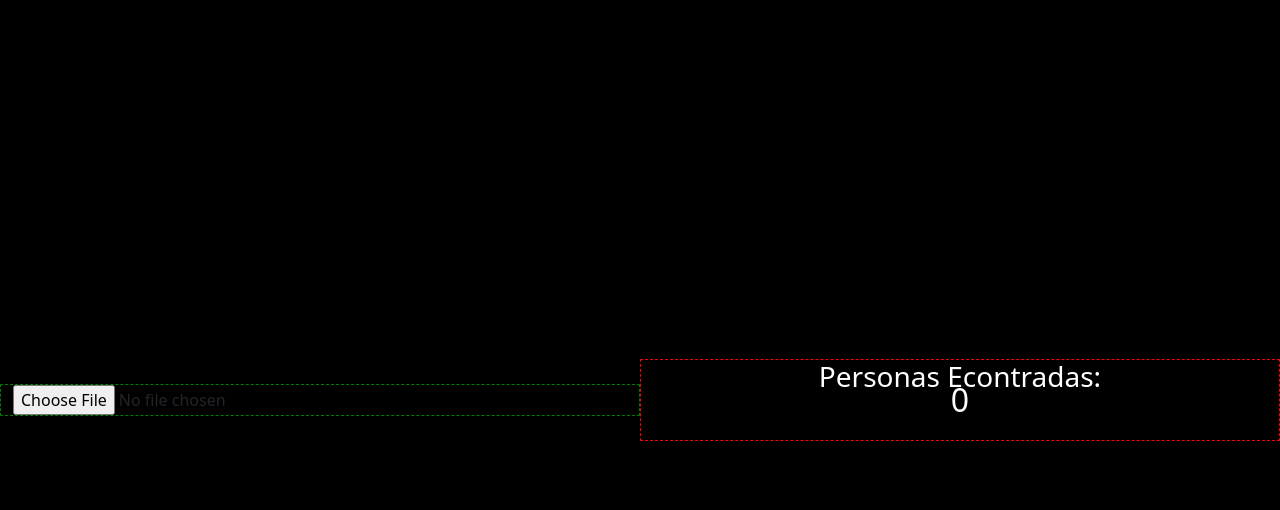
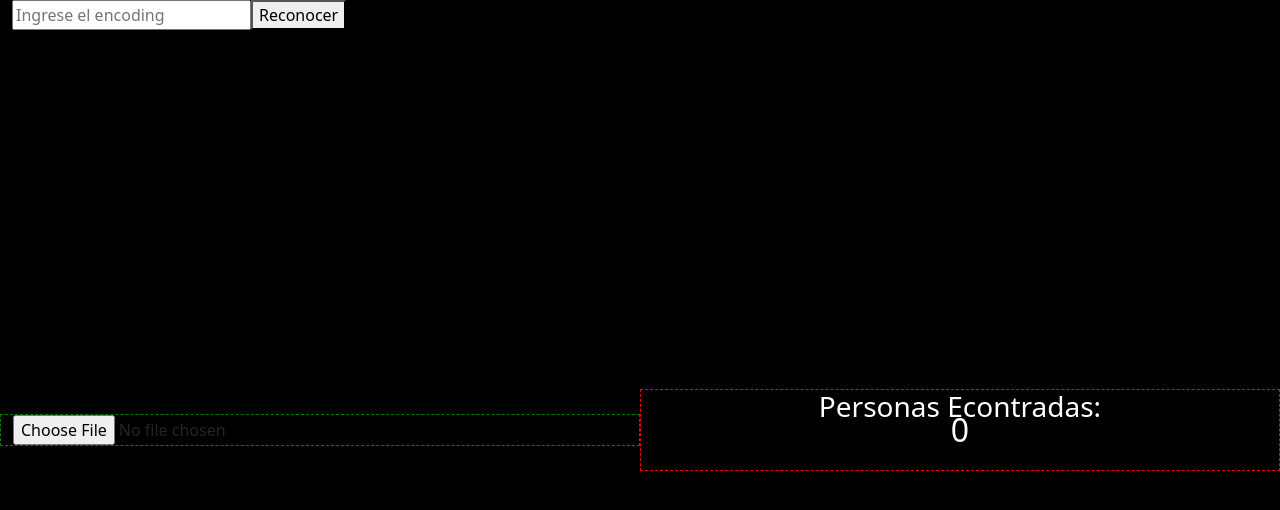
Before and after one commit to PePeWee07/FaceRecognitionApp, an Angular app: page /faces in a window 1280 px wide. Shown: the top 510 px of the page. Built offline with nearby package versions, Linux system fonts and the light colour scheme.

Commit message:
consumo de api reconocimiento

```diff
--- a/src/app/app.module.ts
+++ b/src/app/app.module.ts
@@ -5,7 +5,7 @@ import { AppRoutingModule } from './app-routing.module';
 import { AppComponent } from './app.component';
 import { HttpClientModule } from '@angular/common/http';
 import { FacesComponent } from './faces/faces.component';
-
+import { FormsModule } from '@angular/forms';
 @NgModule({
   declarations: [
     AppComponent,
@@ -14,7 +14,8 @@ import { FacesComponent } from './faces/faces.component';
   imports: [
     BrowserModule,
     AppRoutingModule,
-    HttpClientModule
+    HttpClientModule,
+    FormsModule
   ],
   providers: [],
   bootstrap: [AppComponent]
--- a/src/app/faces/faces.component.html
+++ b/src/app/faces/faces.component.html
@@ -1,4 +1,14 @@
 <div class="container-fluid">
+  <div class="row" style="color: white">
+    <div class="col-12">
+      <input type="text" [(ngModel)]="inputEncodingStr" placeholder="Ingrese el encoding" class="input-text">
+      <button class="btn-reconocer" (click)="reconocimiento()">Reconocer</button>
+      <div *ngIf="resultado" class="resultado">
+        <p>{{resultado.Server.nombre}} {{resultado.Server.apellido}}</p>
+      </div>
+    </div>
+  </div>
+
   <div class="row align-items-center" style="height: 100vh;">
     <div class="col-md-6" style="border: 1px dashed green;">
       <div class="upload">
--- a/src/app/faces/faces.component.ts
+++ b/src/app/faces/faces.component.ts
@@ -1,15 +1,14 @@
 import { Component, OnInit } from '@angular/core';
 import { UploadFileService } from '../service/upload-file.service';
 import { Faces, Server } from '../Interfaces/faces';
-import Swal from "sweetalert2"
+import Swal from 'sweetalert2';
 
 @Component({
   selector: 'app-faces',
   templateUrl: './faces.component.html',
-  styleUrls: ['./faces.component.scss']
+  styleUrls: ['./faces.component.scss'],
 })
 export class FacesComponent implements OnInit {
-
   fileSelected = false;
   uploading = false;
   response: Faces[] = [];
@@ -19,7 +18,7 @@ export class FacesComponent implements OnInit {
   personasEcontradas: number = 0;
   viewRostros: boolean = false;
 
-  constructor(private facialRecognitionService: UploadFileService) { }
+  constructor(private facialRecognitionService: UploadFileService) {}
 
   onFileSelected(event: any) {
     this.fileSelected = true;
@@ -35,16 +34,15 @@ export class FacesComponent implements OnInit {
     reader.readAsDataURL(file);
 
     this.facialRecognitionService.uploadImage(file).subscribe(
-      res => {
+      (res) => {
         this.uploading = false;
-        this.viewRostros= true
+        this.viewRostros = true;
 
         this.response = res;
         this.serverResponse = res;
-        this.personasEcontradas = this.serverResponse.server.length
-
+        this.personasEcontradas = this.serverResponse.server.length;
       },
-      error => {
+      (error) => {
         this.uploading = false;
         console.log(error);
         const Toast = Swal.mixin({
@@ -54,22 +52,38 @@ export class FacesComponent implements OnInit {
           timer: 3000,
           timerProgressBar: true,
           didOpen: (toast) => {
-            toast.addEventListener('mouseenter', Swal.stopTimer)
-            toast.addEventListener('mouseleave', Swal.resumeTimer)
-          }
-        })
+            toast.addEventListener('mouseenter', Swal.stopTimer);
+            toast.addEventListener('mouseleave', Swal.resumeTimer);
+          },
+        });
 
         Toast.fire({
           icon: 'error',
-          title: error
-        })
+          title: error,
+        });
+      }
+    );
+  }
+
+  inputEncodingStr: string = "";
+  resultado: any;
+  reconocimiento() {
+    this.facialRecognitionService.reconocimiento('['+ this.inputEncodingStr +']').subscribe(
+      (res) => {
+        console.log(res);
+        this.resultado = res;
+      },
+      (err) => {
+        console.log(err);
       }
     );
   }
 
   copiarTexto() {
     const texto = document.querySelector('.card-body p')!.textContent;
-    navigator.clipboard.writeText(texto!).then(() => {
+    navigator.clipboard
+      .writeText(texto!)
+      .then(() => {
         console.log('Texto copiado: ' + texto);
         const Toast = Swal.mixin({
           toast: true,
@@ -78,16 +92,17 @@ export class FacesComponent implements OnInit {
           timer: 3000,
           timerProgressBar: true,
           didOpen: (toast) => {
-          toast.addEventListener('mouseenter', Swal.stopTimer)
-          toast.addEventListener('mouseleave', Swal.resumeTimer)
-        }
-      })
+            toast.addEventListener('mouseenter', Swal.stopTimer);
+            toast.addEventListener('mouseleave', Swal.resumeTimer);
+          },
+        });
 
         Toast.fire({
           icon: 'success',
-        title: 'Texto Copiado'
+          title: 'Texto Copiado',
+        });
       })
-    }).catch((error) => {
+      .catch((error) => {
         console.error('Error al copiar el texto: ' + error);
         const Toast = Swal.mixin({
           toast: true,
@@ -96,21 +111,17 @@ export class FacesComponent implements OnInit {
           timer: 3000,
           timerProgressBar: true,
           didOpen: (toast) => {
-          toast.addEventListener('mouseenter', Swal.stopTimer)
-          toast.addEventListener('mouseleave', Swal.resumeTimer)
-        }
-      })
+            toast.addEventListener('mouseenter', Swal.stopTimer);
+            toast.addEventListener('mouseleave', Swal.resumeTimer);
+          },
+        });
 
         Toast.fire({
           icon: 'error',
-        title: 'Errror al copiar'
-      })
+          title: 'Errror al copiar',
+        });
       });
   }
 
-
-
-  ngOnInit(): void {
+  ngOnInit(): void {}
 }
-
-}
--- a/src/app/service/upload-file.service.ts
+++ b/src/app/service/upload-file.service.ts
@@ -9,10 +9,22 @@ export class UploadFileService {
 
   constructor(private http: HttpClient) {}
 
+  Url = 'http://127.0.0.1:5000/';
+
+  //Subida de Imagen para el recorte
   uploadImage(file: File): Observable<any> {
     const formData = new FormData();
     formData.append('file', file);
 
-    return this.http.post<any>('http://127.0.0.1:5000/recorteFacial', formData);
+    return this.http.post<any>(this.Url+'recorteFacial', formData);
+  }
+
+  //Subida de vectores para reconocimiento
+  reconocimiento(inputEncodingStr : string){
+    const requestBody = {
+      inputEncodingStr: inputEncodingStr
+    };
+
+    return this.http.post<any>(this.Url+'reconocer', requestBody);
   }
 }
```
Also changed, not shown: src/app/Interfaces/faces.ts (+11 -0 lines), 1 other file (tests, documents, lock files or other folders). Lines whose indentation alone changed are shown as unchanged.
